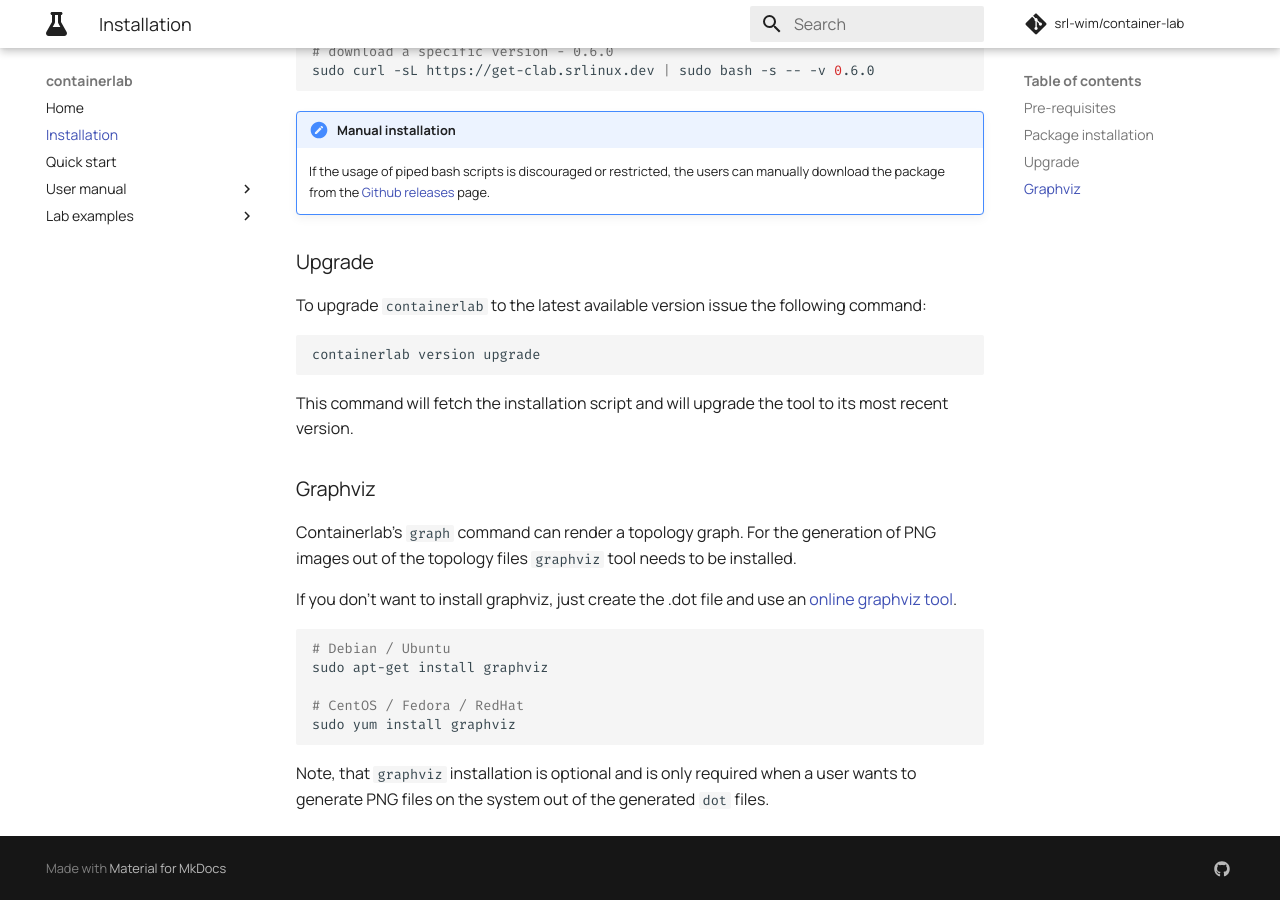
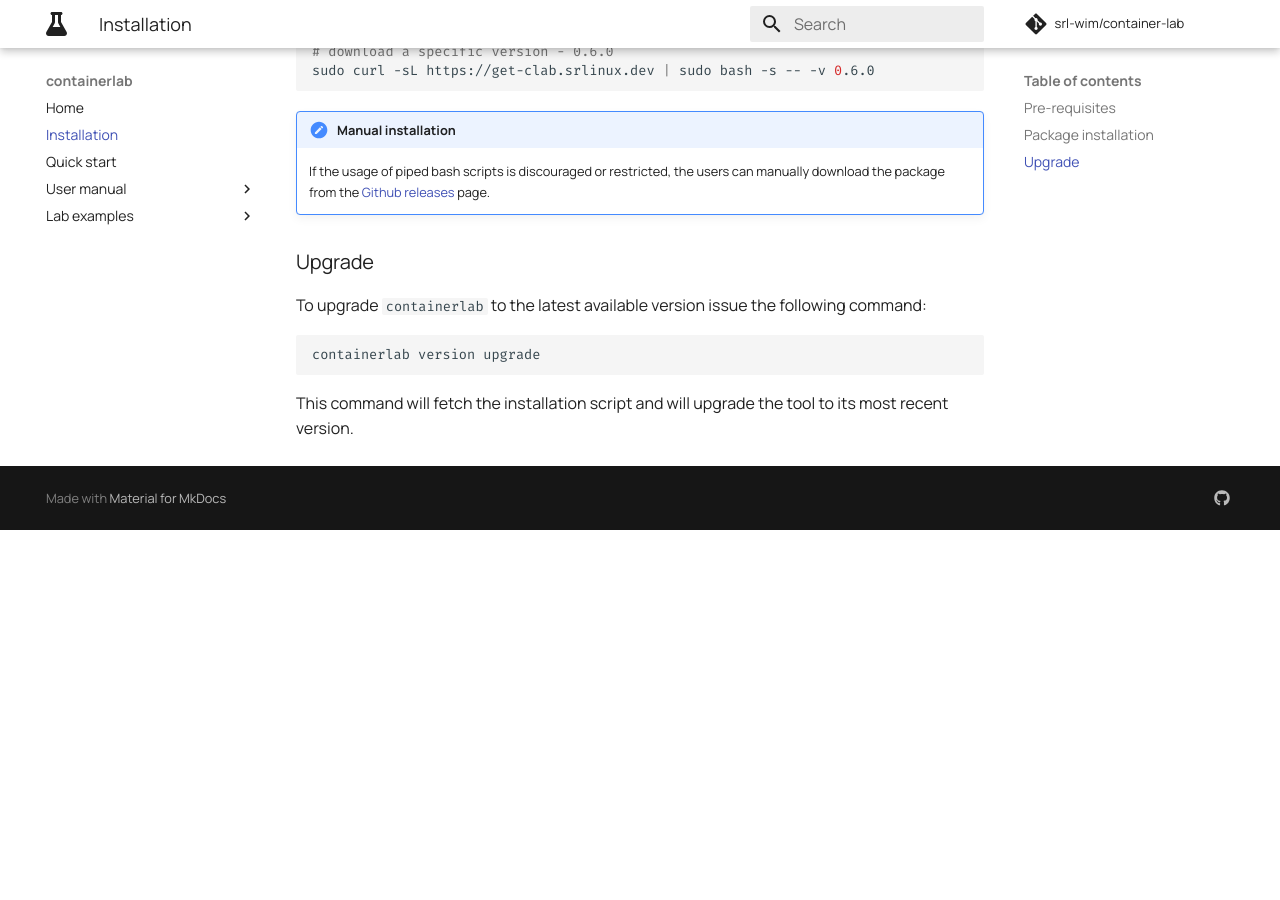
Before and after one commit to srl-labs/containerlab, an MkDocs documentation site: the page built from docs/install.md, in a window 1280 px wide and 900 px high, scrolled down 798 px. Built offline with MkDocs 1.6.1 and Material for MkDocs 9.7.7, drawn with Linux system fonts in a browser that asks for light colours; comment, search, counter and statistics services are not loaded; after the commit the page ends 1328 px from its top, so only the background shows below that.

Commit message:
remove graphviz installation instructions

````diff
--- a/docs/install.md
+++ b/docs/install.md
@@ -32,17 +32,3 @@ containerlab version upgrade
 ```
 
 This command will fetch the installation script and will upgrade the tool to its most recent version.
-
-### Graphviz
-Containerlab's `graph` command can render a topology graph. For the generation of PNG images out of the topology files `graphviz` tool needs to be installed.
-
-If you don't want to install graphviz, just create the .dot file and use an [online graphviz tool](https://dreampuf.github.io/GraphvizOnline).
-```bash
-# Debian / Ubuntu
-sudo apt-get install graphviz
-
-# CentOS / Fedora / RedHat
-sudo yum install graphviz
-```
-
-Note, that `graphviz` installation is optional and is only required when a user wants to generate PNG files on the system out of the generated `dot` files.
````
